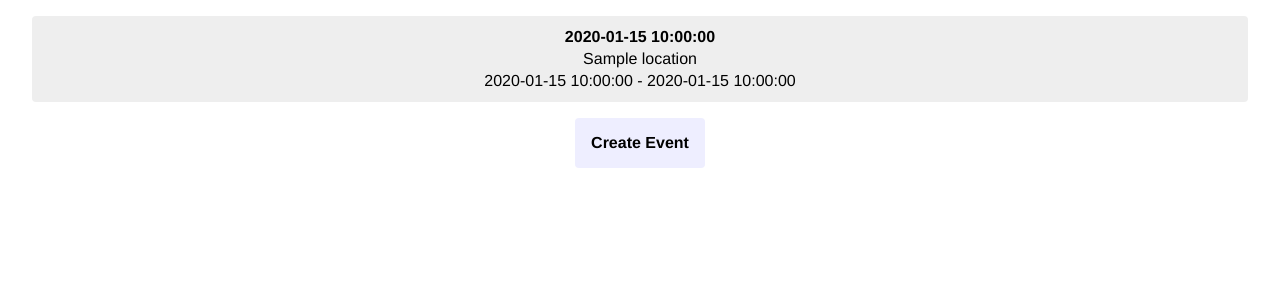
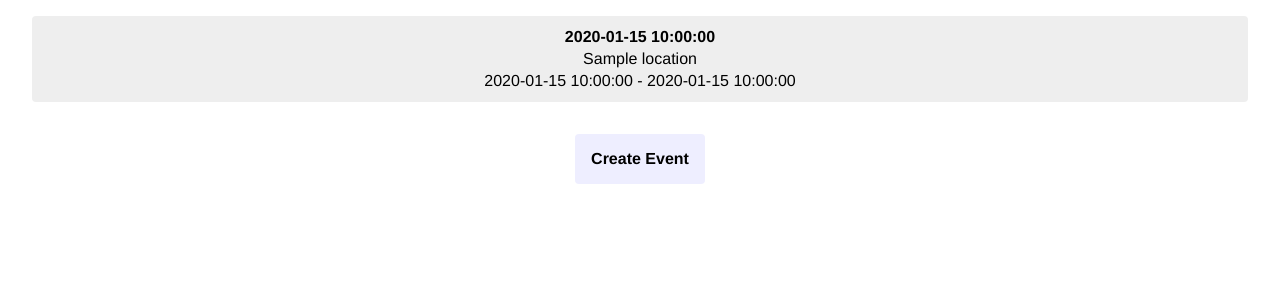
Before and after one commit to philip-zhan/badminton-group, a Flask app: template templates/index.html in a window 1280 px wide. Shown: the top 300 px of the page. Run offline with Flask 2, Linux system fonts and the light colour scheme; the template is opened without the code that fills it: most values are stand-ins (such as "Sample title", 1, 10 or a date in 2020).

Commit message:
Fix create event button top margin

```diff
--- a/static/style.css
+++ b/static/style.css
@@ -11,7 +11,8 @@ a {
   color: #000;
 }
 a.button {
-  appearance: button;
+  display: inline-block;
+  margin-top: 16px;
   padding: 16px;
   border-radius: 4px;
   background-color: #eef;
```
